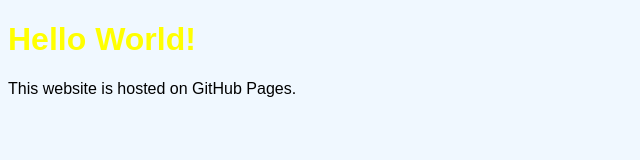
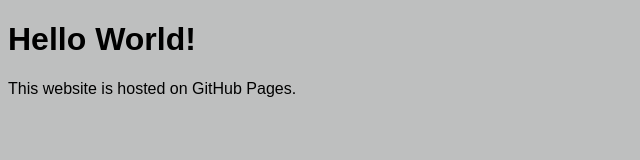
Before and after one commit to nampallymaneendra36-beep/maneendra.github.io, a plain HTML site: page index.html in a window 1280 px wide. Shown: the whole page, without its empty margins (0-640 px from the left). Drawn offline with Linux system fonts and the light colour scheme.

Commit message:
Update style.css

```diff
--- a/style.css
+++ b/style.css
@@ -1,9 +1,9 @@
 body {
-  background-color: #f0f8ff;
+  background-color: #bebfbf;
   font-family: Arial, sans-serif;
 }
 
 h1 {
-  color: yellow;
+  color: black;
 }
 ``
```
